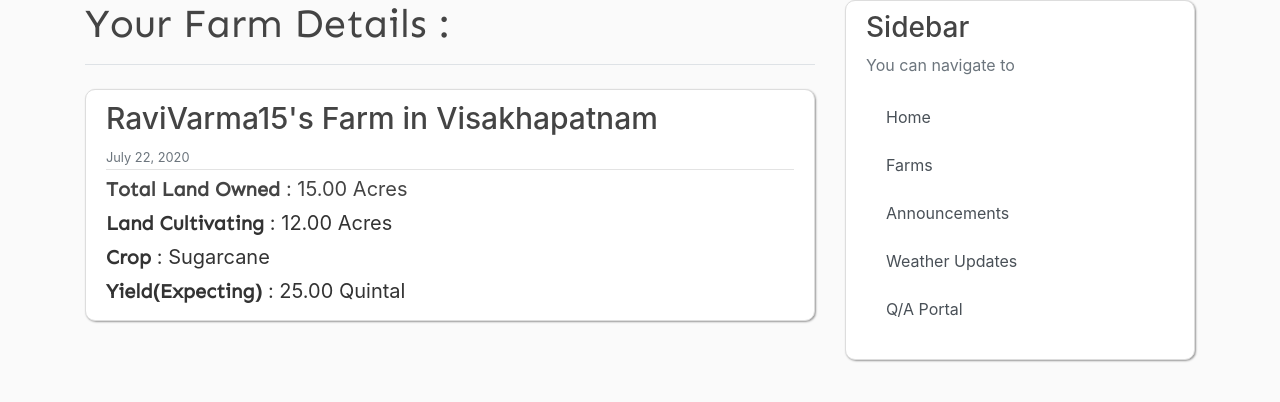
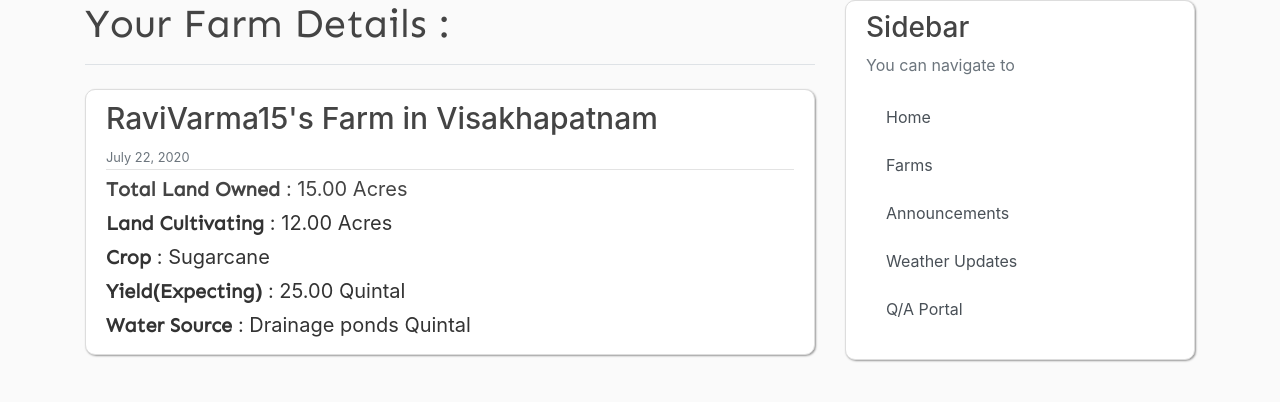
Before and after one commit to Charan0/FarmX-Farmer-Assistance, a Django app: page /user/farm/11/ in a window 1280 px wide. Shown: the part 80-482 px from the top of the page. Run offline with Django 3.2, Linux system fonts and the light colour scheme; a user stored in the database is signed in; data comes from the database, SQL or seed files in the repository; both versions use the stored data as it was after the commit; some libraries are stand-ins or nearby versions.

Commit message:
Cross Checked the web app for errors- works fine

```diff
--- a/farm/models.py
+++ b/farm/models.py
@@ -40,6 +40,13 @@ crop_choices = [
 
 ]
 
+water_sources = [
+    ('River', 'River'),
+    ('Drilled Well', 'Drilled Well'),
+    ('Drainage ponds', 'Drainage ponds'),
+    ('Rain Water', 'Rain Water')
+]
+
 
 # Create your models here.
 class Farm(models.Model):
@@ -54,6 +61,7 @@ class Farm(models.Model):
     crop = models.CharField(choices=crop_choices, max_length=200, verbose_name='Crop')
     expecting_yield = models.DecimalField(max_digits=5, decimal_places=2, verbose_name='Yield Expecting',
                                           help_text='In Quintal', null=True)
+    water_source = models.CharField(choices=water_sources, max_length=100, verbose_name='Water Source', default='Rain Water')
 
     class Meta:
         ordering = ['-total_land_available']
--- a/farm/templates/farm/farm_detail.html
+++ b/farm/templates/farm/farm_detail.html
@@ -13,6 +13,7 @@
               <p class="article-content my-1" style="font-size: 20px"><span style="font-family: 'Sen', sans-serif;font-weight: 800">Land Cultivating</span> : {{ object.land_cultivating }} Acres</p>
               <p class="article-content mb-0" style="font-size: 20px"><span style="font-family: 'Sen', sans-serif;font-weight: 800">Crop</span> : {{ object.crop }}</p>
               <p class="article-content my-1" style="font-size: 20px"><span style="font-family: 'Sen', sans-serif;font-weight: 800">Yield(Expecting)</span> : {{ object.expecting_yield }} Quintal</p>
+              <p class="article-content my-1" style="font-size: 20px"><span style="font-family: 'Sen', sans-serif;font-weight: 800">Water Source</span> : {{ object.water_source }} Quintal</p>
               </div>
         </article>
     {% if object.owner == user %}
--- a/farm/views.py
+++ b/farm/views.py
@@ -20,7 +20,7 @@ class FarmDetailView(LoginRequiredMixin, DetailView):
 
 class FarmCreateView(LoginRequiredMixin, CreateView):
     model = Farm
-    fields = ['state', 'village', 'total_land_available', 'land_cultivating', 'crop', 'expecting_yield']
+    fields = ['state', 'village', 'total_land_available', 'land_cultivating', 'crop', 'expecting_yield', 'water_source']
     success_url = '/user/farm/'
 
     def form_valid(self, form):
@@ -30,7 +30,7 @@ class FarmCreateView(LoginRequiredMixin, CreateView):
 
 class FarmUpdateView(LoginRequiredMixin, UserPassesTestMixin, UpdateView):
     model = Farm
-    fields = ['state', 'village', 'total_land_available', 'land_cultivating', 'crop', 'expecting_yield']
+    fields = ['state', 'village', 'total_land_available', 'land_cultivating', 'crop', 'expecting_yield', 'water_source']
     success_url = '/user/farm/'
 
     def form_valid(self, form):
--- a/users/templates/users/staff_homepage.html
+++ b/users/templates/users/staff_homepage.html
@@ -3,7 +3,7 @@
 <div class="row">
     <div class="col-xl-6">
         <div class="card mb-4">
-            <div class="card-header"><i class="fas fa-chart-area mr-1"></i>User Sessions length(Area Chart)</div>
+            <div class="card-header"><i class="fas fa-chart-area mr-1"></i>Total Land Cultivating (State wide)</div>
             <div class="card-body"><canvas id="myBarChart" width="100%" height="40"></canvas></div>
         </div>
     </div>
```
Also changed, not shown: db.sqlite3, farm/migrations/0007_farm_water_source.py (added), media/profile_pics/Farmer_-_1_KWEYRZj.jpg (added), media/profile_pics/Netero.jpg (added).
